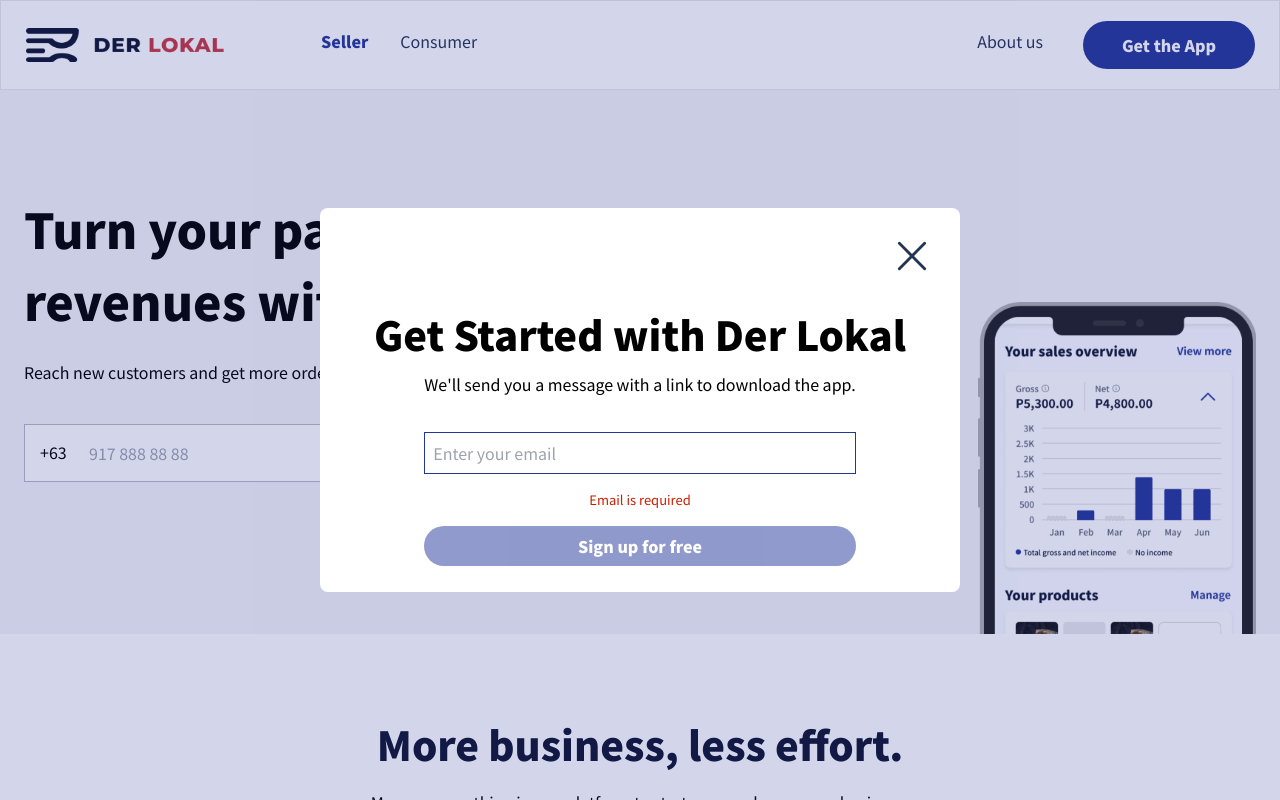
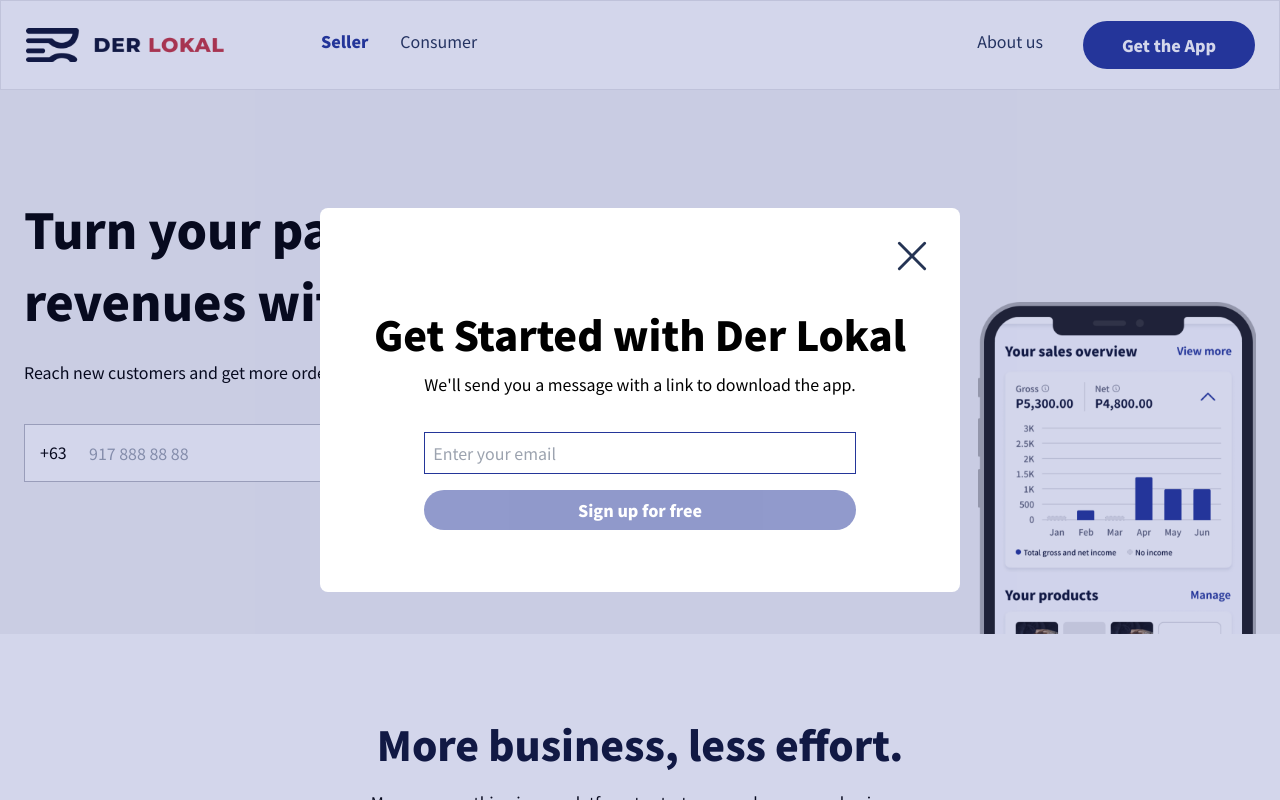
Before and after one commit to aguilarjayson19300/derlokal-web--experimental, a Next.js app: page /seller in a window 1280 px wide. Both pictures are taken after a click on the item "Get the App". Shown: the top 800 px of the page. Built offline with nearby package versions, Linux system fonts and the light colour scheme.

Commit message:
fix(get-the-app): replace setTouched condition

```diff
--- a/components/Navbar.tsx
+++ b/components/Navbar.tsx
@@ -48,10 +48,6 @@
       console.log(values);
     }
   });
-
-  useEffect(() => {
-    formik.setTouched({ email: true });
-  }, []);
 
   return (
     <>
@@ -296,8 +292,8 @@
                 ): null}
                 <button
                   type="submit"
-                  disabled={!formik.isValid}
-                  className={`w-full px-10 py-2 font-bold rounded-full bg-primary text-textIcon7 ${!formik.isValid && 'cursor-not-allowed opacity-50'}`}
+                  disabled={!(formik.isValid && formik.dirty)}
+                  className={`w-full px-10 py-2 font-bold rounded-full bg-primary text-textIcon7 ${!(formik.isValid && formik.dirty) && 'cursor-not-allowed opacity-50'}`}
                   onClick={() => setGetTheAppSuccess(true)}
                 >
                   Sign up for free
```
